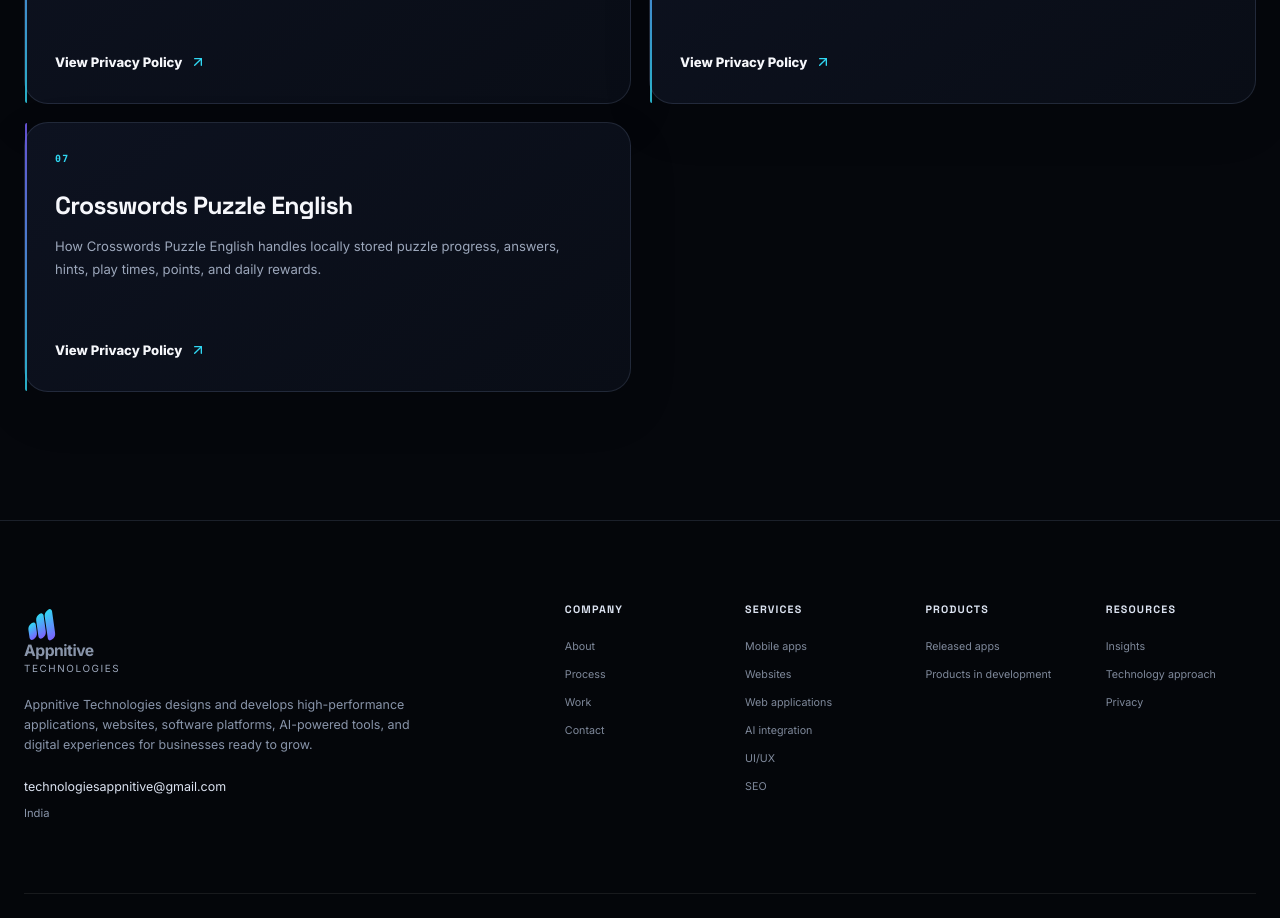
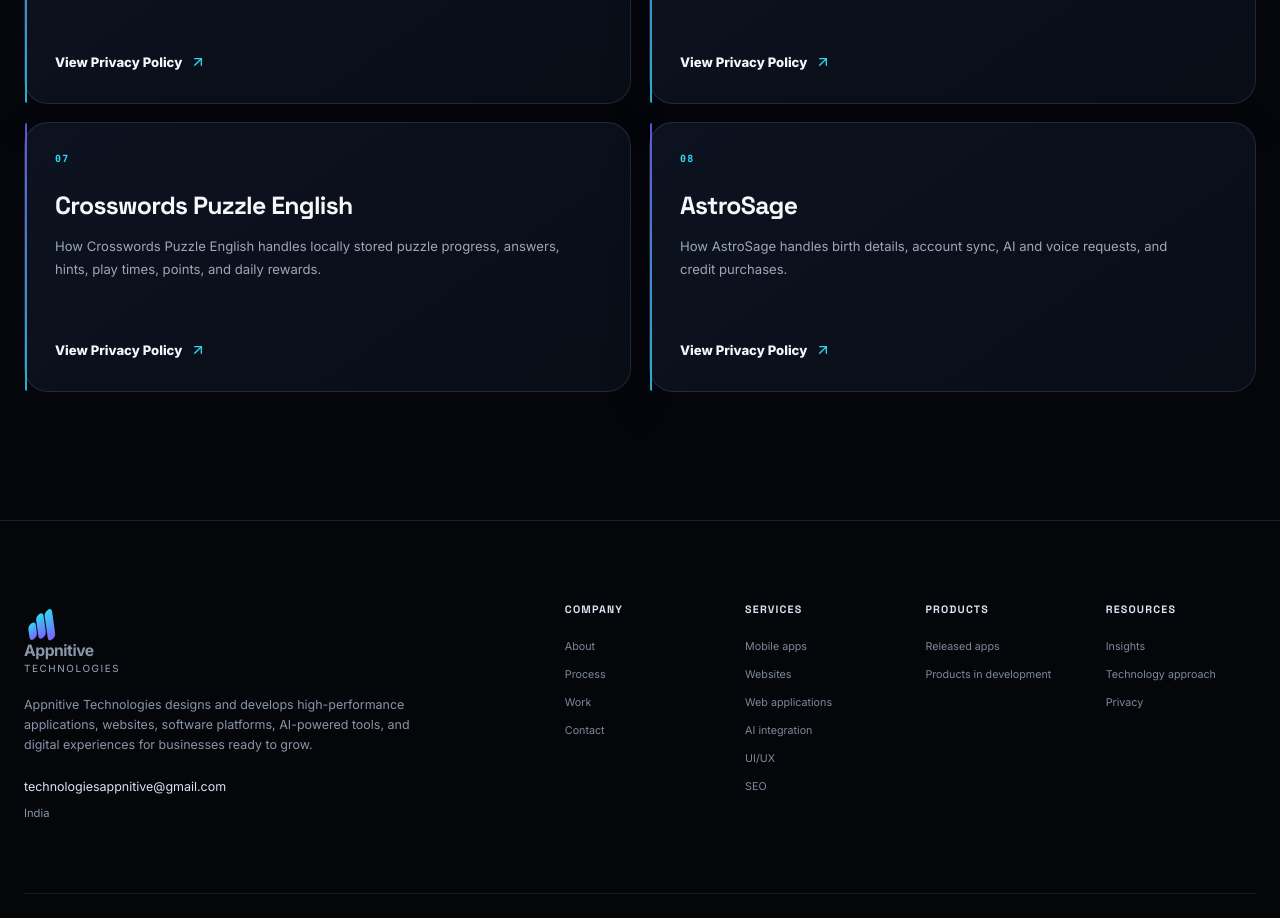
Before and after one commit to appnitive-droid/OrgWebsite, a Next.js app: page /privacy in a window 1280 px wide. Shown: the part 1380-2298 px from the top of the page. Built offline with nearby package versions, Linux system fonts and the light colour scheme.

Commit message:
astro privacy policy

```diff
--- a/src/data/privacyPolicies.ts
+++ b/src/data/privacyPolicies.ts
@@ -648,6 +648,126 @@ export const privacyPolicies = [
       "We may update this policy if Crosswords Puzzle English adds permissions, online services, analytics, advertising, cloud features, new data practices, or if legal obligations change. The revised policy will be posted at this URL with an updated date. Material changes may also be communicated in the app when appropriate.",
     contactEmail: siteConfig.privacyEmail,
   },
+  {
+    slug: "astrosage",
+    appName: "AstroSage",
+    summary:
+      "How AstroSage handles birth details, account sync, AI and voice requests, and credit purchases.",
+    developerName: siteConfig.companyName,
+    effectiveDate: "November 11, 2026",
+    lastUpdated: "November 11, 2026",
+    introduction:
+      "This Privacy Policy explains how Appnitive Technologies handles information in the AstroSage Android app (com.appnitive.astroaiapp). AstroSage calculates Vedic birth charts on your device. You can use local features as a guest. Account sign-in, birthplace search, AI features, and purchases use the online services described below.",
+    dataCollected: [
+      {
+        title: "Birth details and charts",
+        description:
+          "The app uses your date of birth, time of birth if known, birthplace, birthplace coordinates, and time zone to calculate your chart. It can store these details and the calculated chart on your device. For signed-in users, the app can sync birth details to Cloud Firestore, including details entered as a guest when you move them to your account. When you use birthplace search, Google Places receives your search text and the selected place identifier to return suggestions and coordinates. Birthplace coordinates describe the place you select or enter. The app does not request Android device location access.",
+      },
+      {
+        title: "Sign-in and account details",
+        description:
+          "Firebase Authentication processes email and password sign-in or Google sign-in. The account record in Cloud Firestore can include your Firebase user ID, email address, display name and profile photo URL when available, time zone, language, and account timestamps. If you use the guest AI preview, Firebase provides an anonymous user ID to identify the request and track whether the preview has been used.",
+      },
+      {
+        title: "AI questions, readings, and voice",
+        description:
+          "When an AI feature runs, the app sends the content needed for that feature through our Cloudflare Worker to OpenAI. This can include your question, recent messages from the current conversation, relevant chart facts, or summaries and scores for a compatibility reading. Daily horoscope generation can send chart and transit summaries while the app is in the background. If you record a voice question, the recording is sent for transcription. The resulting text can be used to generate an answer, and answer text can be sent to create audio playback.",
+      },
+      {
+        title: "Compatibility, preferences, and saved activity",
+        description:
+          "The app can store a partner's birth details, compatibility results, daily readings, reports, bookmarks, preferences, and app activity such as streaks and feature usage on your device. Compatibility chart summaries and scores are sent to the AI service when you request an AI interpretation. Only enter another person's birth details if you have their permission or authority to do so.",
+      },
+      {
+        title: "Purchases and AI usage limits",
+        description:
+          "Google Play Billing processes one-time credit purchases. AstroSage receives purchase information, including the product and purchase token, to grant credits and prevent duplicate grants. Cloud Firestore stores account credit balances and processed purchase tokens. The Cloudflare Worker verifies a Firebase token and keeps usage counters and guest preview records to enforce limits. The service may also process technical request information such as IP addresses and request logs to operate and troubleshoot the service.",
+      },
+      {
+        title: "Reports, sharing, and support",
+        description:
+          "If you share an exported report or an invitation, Android passes the selected content to the app you choose. A report can contain birth or chart details. If you email us, we receive your email address and the information you include in your message.",
+      },
+    ],
+    permissions: [
+      {
+        title: "Internet and network status",
+        description:
+          "Used for account sign-in and sync, birthplace lookup, AI requests, and Google Play Billing.",
+      },
+      {
+        title: "Microphone",
+        description:
+          "Used when you choose to record a voice question and grant microphone access. You can use text features without granting this permission.",
+      },
+      {
+        title: "Notifications",
+        description:
+          "Used to show a local reminder when a daily horoscope is ready. You can change notification permissions in Android settings.",
+      },
+    ],
+    dataUsage: [
+      "Calculate birth charts and compatibility results, restore saved information, and remember your preferences.",
+      "Sign you in, verify your email, reset your password when requested, and sync birth details to your account.",
+      "Find birthplaces and generate requested AI answers, readings, transcriptions, and spoken responses.",
+      "Process credit purchases, maintain balances, enforce AI usage limits, prevent duplicate credit grants, and troubleshoot the service.",
+      "Respond to support and privacy requests.",
+    ],
+    thirdPartyServices: [
+      {
+        name: "Google Firebase and Google Sign-In",
+        purpose:
+          "Authenticate users and guests, and store account profiles, synced birth details, credits, and processed purchase tokens in Cloud Firestore.",
+        privacyPolicyUrl: "https://firebase.google.com/support/privacy",
+      },
+      {
+        name: "Google Places and Google Play Billing",
+        purpose:
+          "Resolve birthplace search queries and selected places, and process credit purchases through Google Play.",
+        privacyPolicyUrl: "https://policies.google.com/privacy",
+      },
+      {
+        name: "Cloudflare",
+        purpose:
+          "Host the service that verifies Firebase tokens, enforces AI usage limits, and forwards AI and voice requests to OpenAI.",
+        privacyPolicyUrl: "https://www.cloudflare.com/privacypolicy/",
+      },
+      {
+        name: "OpenAI API",
+        purpose:
+          "Process the text, chart information, or voice recordings needed to generate answers, transcribe questions, and create spoken playback.",
+        privacyPolicyUrl: "https://developers.openai.com/api/docs/guides/your-data",
+      },
+    ],
+    dataSharing: [
+      "We use the providers listed above for the features described in this policy. The Cloudflare Worker sends AI request content to OpenAI using the service's credentials. The worker uses the Firebase sign-in token for verification and does not forward that token to OpenAI.",
+      "If you export a report, share an invitation, or email support, the recipient and the app or service you choose receive the information you share.",
+      "Android backup and device transfer may copy eligible app data according to your device and account settings.",
+      "We do not sell personal information. We may disclose information when required by law or to protect the rights, safety, or security of users and the service.",
+    ],
+    dataRetention: [
+      "The app keeps active chat messages in session memory. Recordings and audio playback files may be held temporarily in the app cache. AI providers may retain request data according to their applicable service policies and settings.",
+      "Saved profiles, reports, readings, compatibility records, and preferences can remain on your device until you remove them, clear the app's storage, or uninstall it. Android backups may restore eligible data, and exported or shared copies remain wherever you saved or sent them.",
+      "We keep account and synced profile data while your account is active. Clearing app storage, signing out, or uninstalling does not remove records held online. To request deletion of your account and associated data, email the address below from your account email if possible. We may ask for information to verify the request. Please do not send your password.",
+      "We retain purchase, quota, security, and support records as needed to process transactions, enforce usage limits, prevent abuse, respond to requests, and meet legal obligations. Any records needed for those purposes may be kept after account deletion.",
+    ],
+    security: [
+      "The app uses HTTPS for online requests. Firebase Authentication verifies account access, and Cloud Firestore access rules restrict account records to the authenticated account owner from within the app.",
+      "The Cloudflare Worker verifies Firebase tokens before accepting AI requests. Android app storage protects local data through the operating system's app isolation. Copies you export are subject to the protections of their destination.",
+    ],
+    childrenPrivacy:
+      "If you are a parent or guardian and believe a child has provided personal information without appropriate permission, contact us using the email below so we can review your request.",
+    userRights: [
+      "Use local features as a guest and choose whether to sign in, use online birthplace search, or send an AI question.",
+      "Manage microphone and notification permissions in Android settings. You can also manage Android backup and device-transfer settings.",
+      "Update your birth details in the app or clear device-local data through Android storage settings.",
+      "Email us to ask about, correct, or request deletion of your account and associated data.",
+    ],
+    policyChanges:
+      "We will post changes to this policy on this page and update the date above. We may also provide an in-app notice when a change materially affects how we handle your information.",
+    contactEmail: siteConfig.privacyEmail,
+  },
 ] as const satisfies readonly PrivacyPolicyConfig[];
 
 export function isValidPrivacyPolicy(
```
